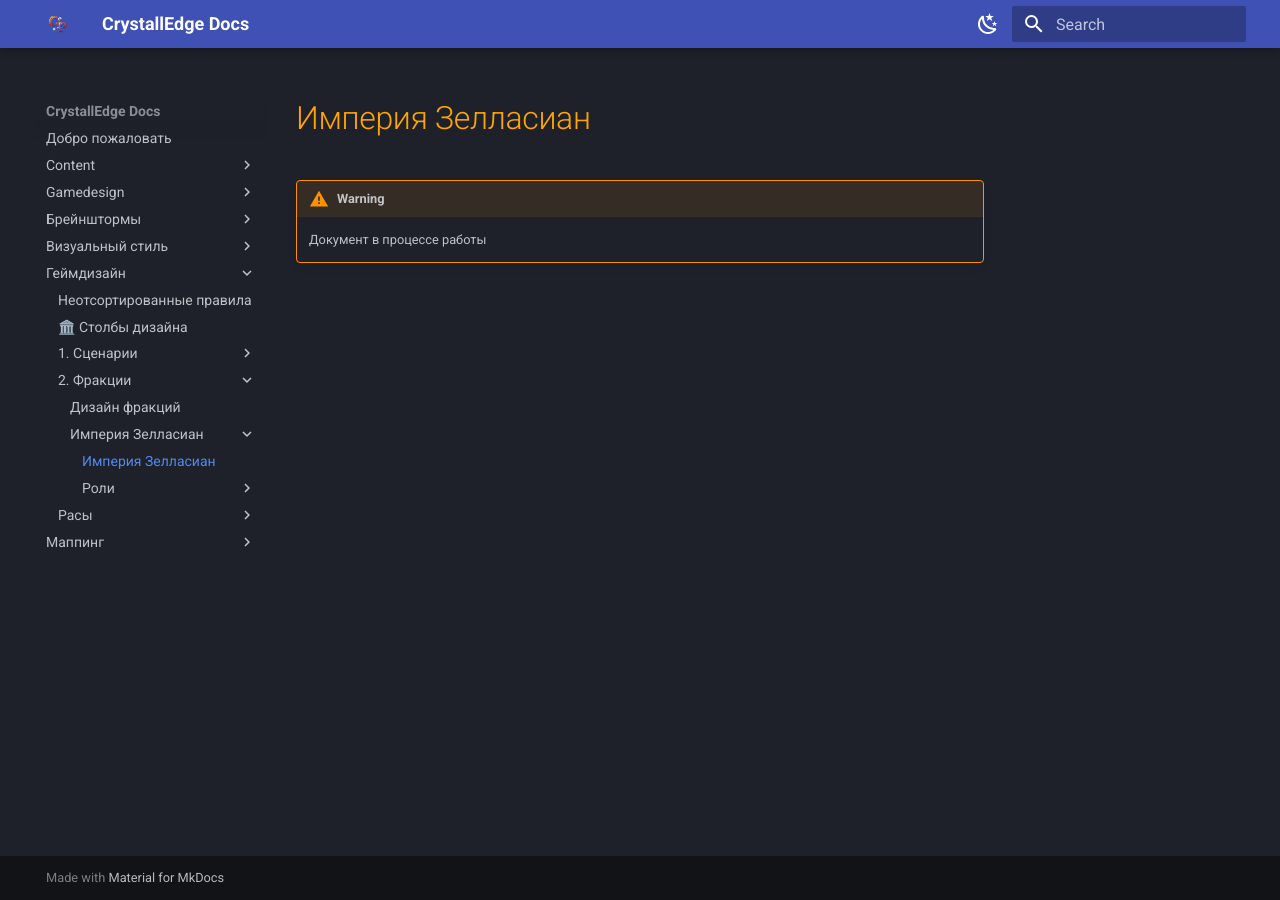
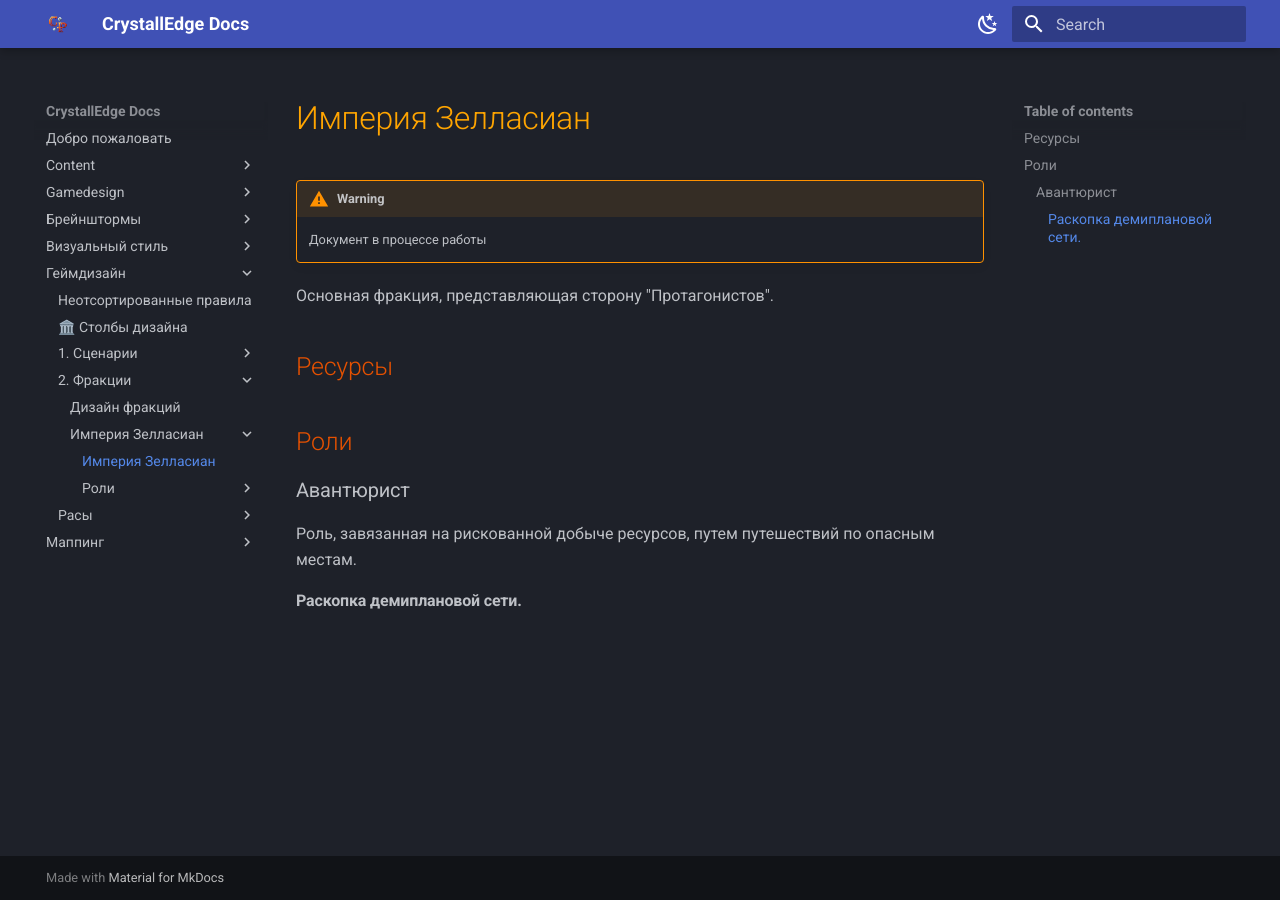
Before and after one commit to crystallpunk-14/crystallpunk-docs, an MkDocs documentation site: the page built from docs/Геймдизайн/2. Фракции/Империя Зелласиан/Концепция.md, in a window 1280 px wide. Built offline with MkDocs 1.6.1 and Material for MkDocs 9.7.7, drawn with Linux system fonts in a browser that asks for light colours.

```diff
--- a/docs/Геймдизайн/2. Фракции/Империя Зелласиан/Концепция.md
+++ b/docs/Геймдизайн/2. Фракции/Империя Зелласиан/Концепция.md
@@ -1,3 +1,14 @@
 # Империя Зелласиан
 !!! warning
 	Документ в процессе работы
+
+Основная фракция, представляющая сторону "Протагонистов".
+
+## Ресурсы
+
+## Роли
+
+### Авантюрист
+Роль, завязанная на рискованной добыче ресурсов, путем путешествий по опасным местам.
+
+#### Раскопка демиплановой сети.
```
Also changed, not shown: README.md (+15 -16 lines), docs/Геймдизайн/2. Фракции/Дизайн фракций.md (+2 -0 lines).
